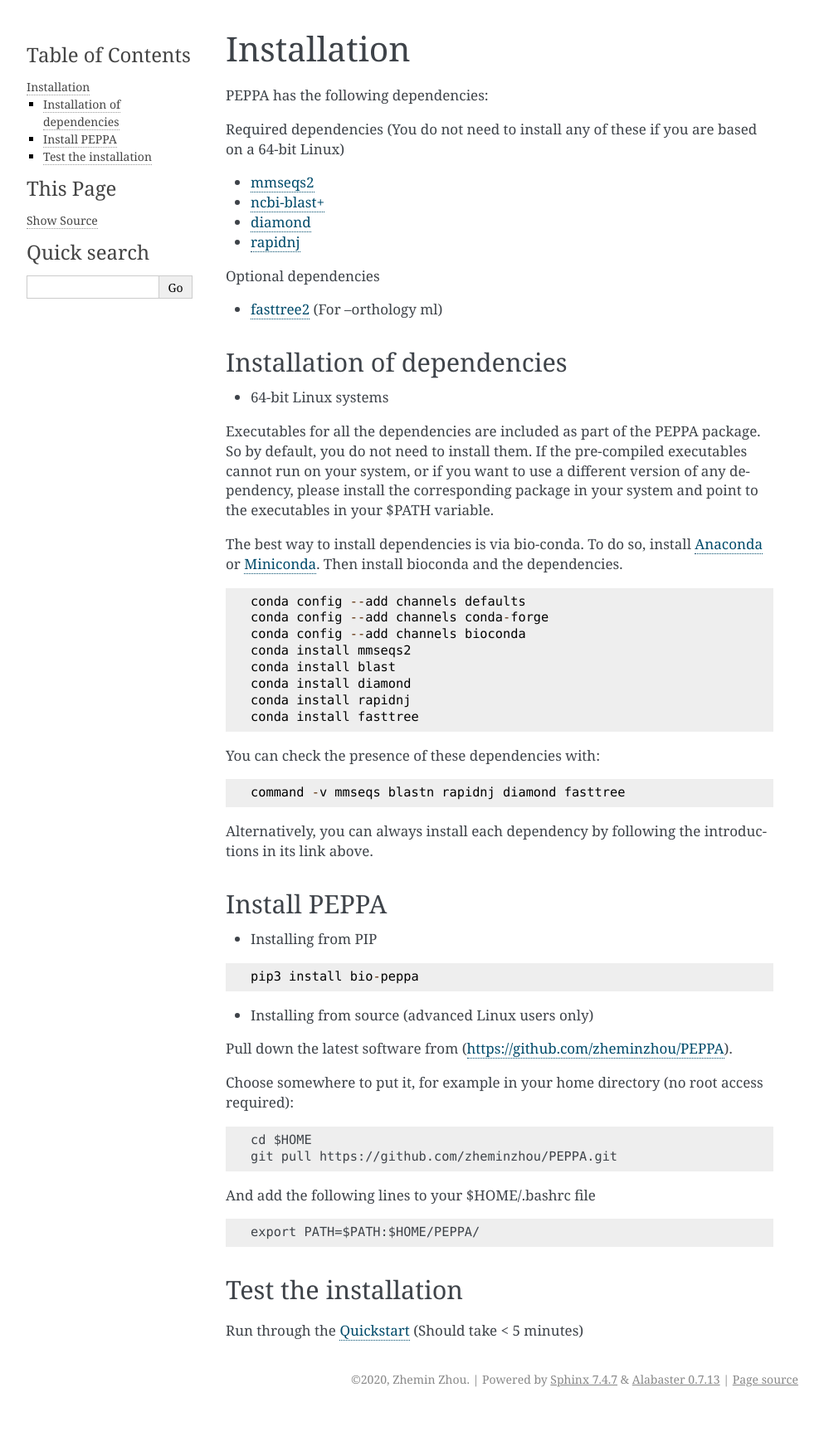
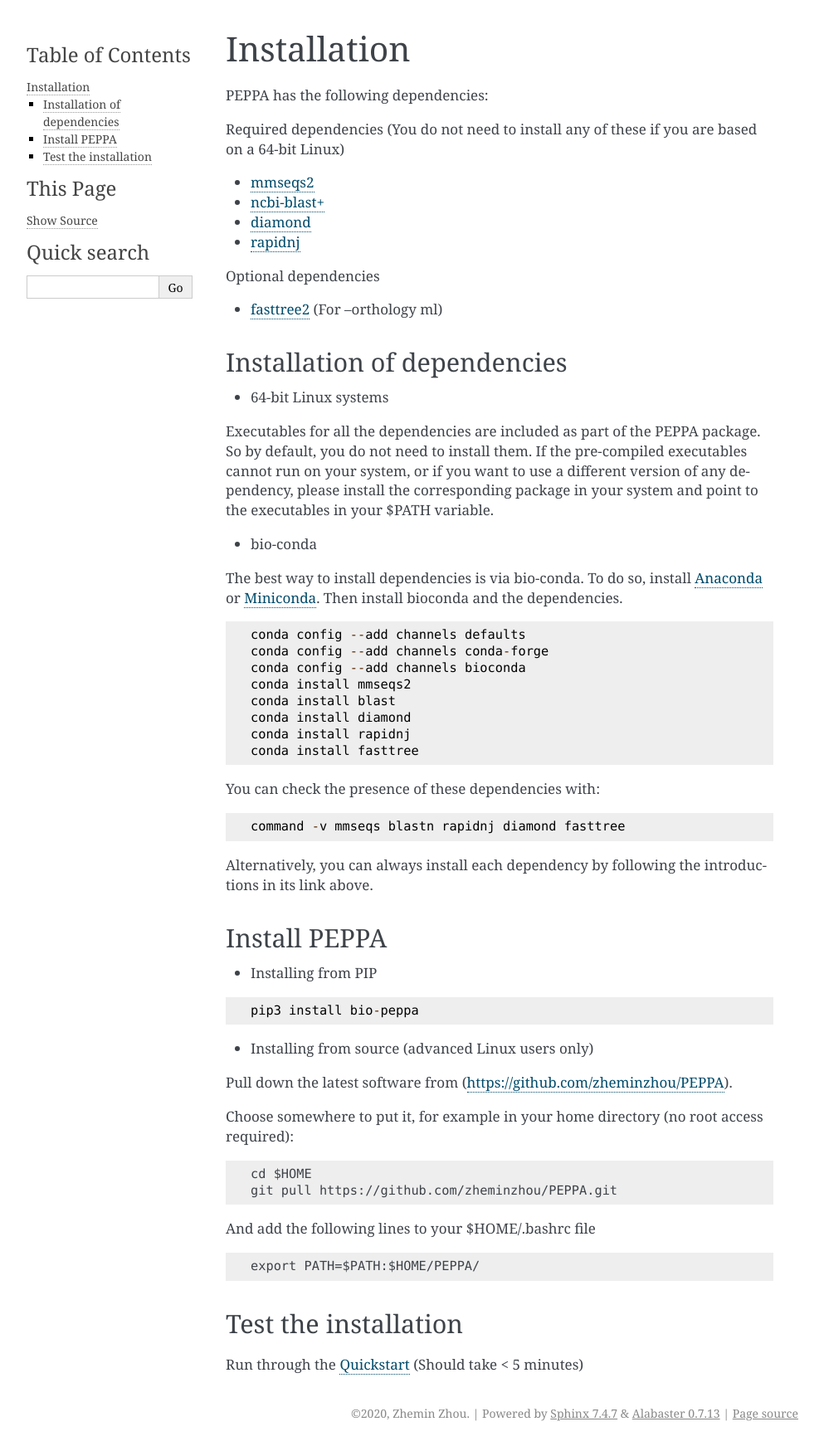
Before and after one commit to zheminzhou/PEPPAN, a Sphinx documentation site: the page built from docs/source/usage/installation.rst, in a window 1280 px wide. Shown: the whole page at 83% size, without its empty margins (148-1141 px from the left). Built offline with Sphinx 7.4.7, drawn with Linux system fonts in a browser that asks for light colours; before the commit the page ends 1702 px from its top, so only the background shows below that.

Commit message:
Update installation.rst

```diff
--- a/docs/source/usage/installation.rst
+++ b/docs/source/usage/installation.rst
@@ -19,6 +19,8 @@
 * 64-bit Linux systems
 
 Executables for all the dependencies are included as part of the PEPPA package. So by default, you do not need to install them. If the pre-compiled executables cannot run on your system, or if you want to use a different version of any dependency, please install the corresponding package in your system and point to the executables in your $PATH variable.
+
+* bio-conda
 
 The best way to install dependencies is via bio-conda. To do so, install `Anaconda <https://docs.anaconda.com/anaconda/install/>`_ or `Miniconda <https://docs.conda.io/en/latest/miniconda.html>`_. Then install bioconda and the dependencies.
 ::
```
